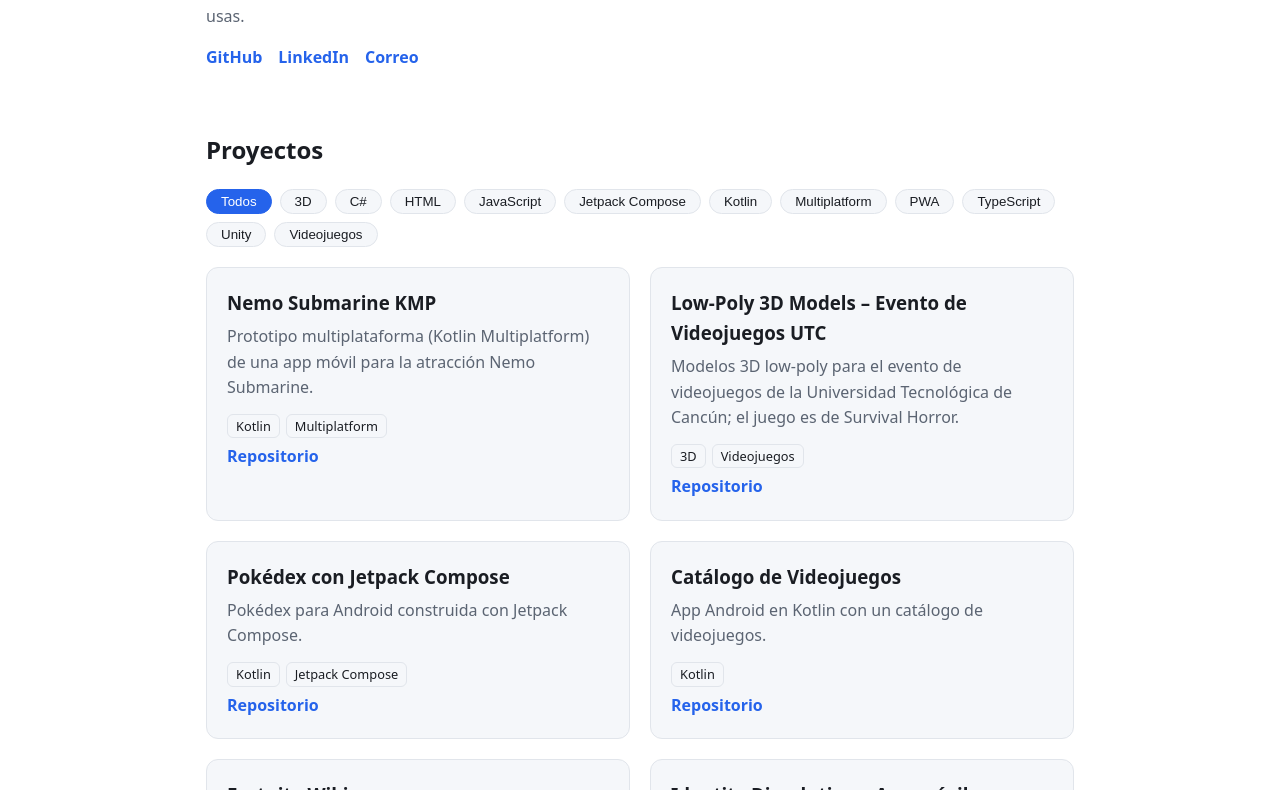
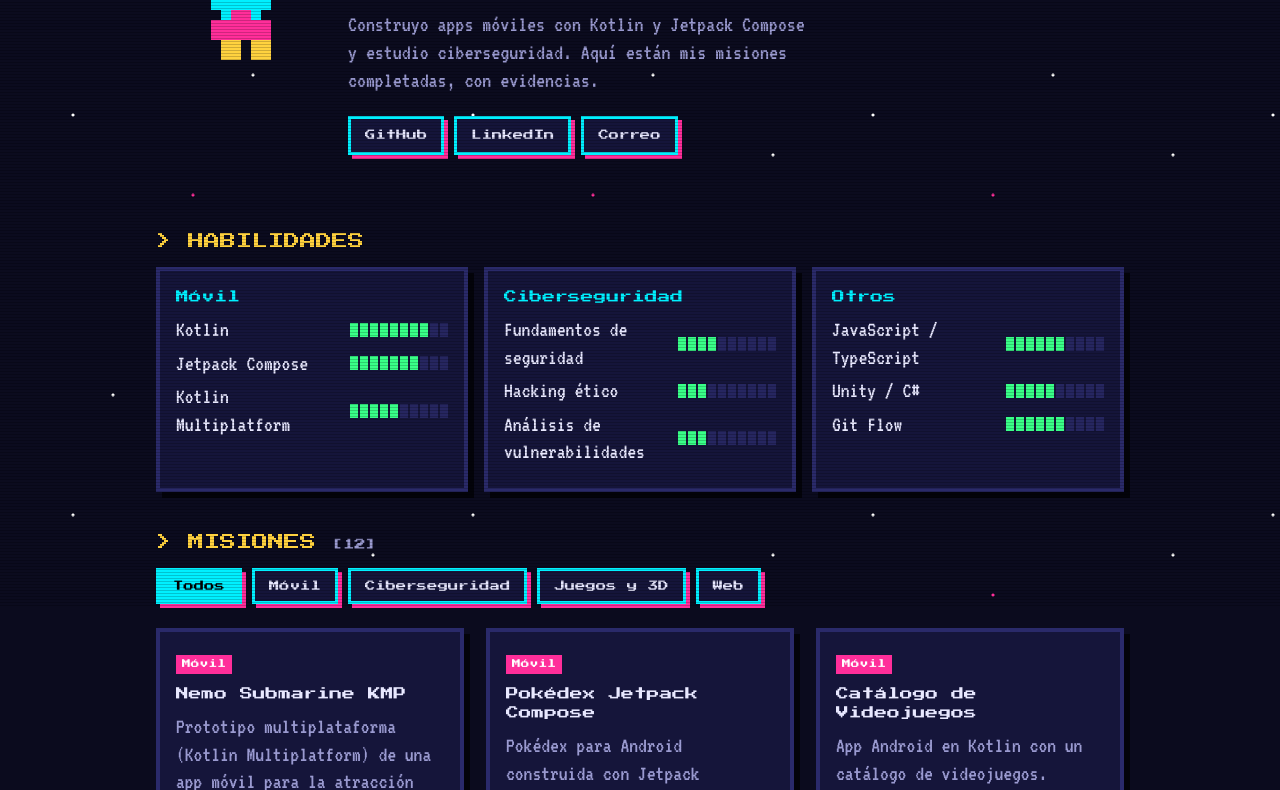
Before and after one commit to Navah-k12/Portfolio, a plain HTML site: page index.html in a window 1280 px wide. Shown: the part 192-982 px from the top of the page. Drawn offline with Linux system fonts and the light colour scheme.

Commit message:
Rediseño estilo pixel art / videojuego
Co-Authored-By: Claude Sonnet 5.5 <noreply@anthropic.com>

```diff
--- a/app.js
+++ b/app.js
@@ -1,62 +1,76 @@
 const $ = id => document.getElementById(id);
+const el = (tag, cls, txt) => { const e = document.createElement(tag); if (cls) e.className = cls; if (txt != null) e.textContent = txt; return e; };
+
 $("nombre").textContent = PERFIL.nombre;
-$("titulo").textContent = PERFIL.titulo;
+$("clase").textContent = PERFIL.clase;
 $("bio").textContent = PERFIL.bio;
 $("anio").textContent = new Date().getFullYear();
 PERFIL.links.forEach(l => {
-  const a = document.createElement("a");
-  a.href = l.url; a.textContent = l.texto; a.rel = "noopener";
-  $("links").appendChild(a);
+  const a = el("a", "btn", l.texto); a.href = l.url; a.rel = "noopener"; $("links").appendChild(a);
 });
 
+// Habilidades como barras de vida
+HABILIDADES.forEach(g => {
+  const box = el("div", "panel"); box.appendChild(el("h3", "", g.grupo));
+  g.items.forEach(([n, lvl]) => {
+    const row = el("div", "skill"); row.appendChild(el("span", "", n));
+    const bar = el("div", "bar");
+    for (let i = 1; i <= 10; i++) bar.appendChild(el("b", i <= lvl ? "on" : ""));
+    row.appendChild(bar); box.appendChild(row);
+  });
+  $("skills").appendChild(box);
+});
+
+// Modal de evidencias
 const modal = $("modal"), modalImg = modal.querySelector("img");
 modal.addEventListener("click", () => modal.hidden = true);
 document.addEventListener("keydown", e => { if (e.key === "Escape") modal.hidden = true; });
 
-const techs = [...new Set(PROYECTOS.flatMap(p => p.tecnologias))].sort();
+const cats = ["Todos", ...new Set(PROYECTOS.map(p => p.categoria))];
 let activo = "Todos";
+const reducir = matchMedia("(prefers-reduced-motion: reduce)").matches;
 
 function filtros() {
   $("filtros").innerHTML = "";
-  ["Todos", ...techs].forEach(t => {
-    const b = document.createElement("button");
-    b.textContent = t;
-    b.className = t === activo ? "activo" : "";
-    b.onclick = () => { activo = t; filtros(); render(); };
+  cats.forEach(c => {
+    const b = el("button", "btn" + (c === activo ? " activo" : ""), c);
+    b.onclick = () => { activo = c; filtros(); render(); };
     $("filtros").appendChild(b);
   });
 }
 
+function tilt(card) {
+  if (reducir) return;
+  card.addEventListener("mousemove", e => {
+    const r = card.getBoundingClientRect();
+    const x = (e.clientX - r.left) / r.width - .5, y = (e.clientY - r.top) / r.height - .5;
+    card.style.transform = `perspective(700px) rotateY(${x * 14}deg) rotateX(${-y * 14}deg) translateZ(6px)`;
+  });
+  card.addEventListener("mouseleave", () => card.style.transform = "");
+}
+
 function render() {
-  const cont = $("proyectos");
-  cont.innerHTML = "";
-  PROYECTOS.filter(p => activo === "Todos" || p.tecnologias.includes(activo)).forEach(p => {
-    const c = document.createElement("article");
-    c.className = "card";
-    const h = document.createElement("h3"); h.textContent = p.titulo;
-    const d = document.createElement("p"); d.textContent = p.descripcion;
-    const tags = document.createElement("div"); tags.className = "tags";
-    p.tecnologias.forEach(t => { const s = document.createElement("span"); s.textContent = t; tags.appendChild(s); });
-    c.append(h, d, tags);
+  const lista = PROYECTOS.filter(p => activo === "Todos" || p.categoria === activo);
+  $("contador").textContent = `[${lista.length}]`;
+  const cont = $("proyectos"); cont.innerHTML = "";
+  lista.forEach((p, i) => {
+    const c = el("article", "card");
+    c.append(el("span", "cat", p.categoria), el("h3", "", p.titulo), el("p", "", p.descripcion));
+    const tags = el("div", "tags"); p.tecnologias.forEach(t => tags.appendChild(el("span", "", t))); c.appendChild(tags);
     if (p.evidencias.length) {
-      const g = document.createElement("div"); g.className = "evid";
+      const g = el("div", "evid");
       p.evidencias.forEach(src => {
-        const i = document.createElement("img");
-        i.src = src; i.alt = "Evidencia de " + p.titulo; i.loading = "lazy";
-        i.onclick = () => { modalImg.src = src; modal.hidden = false; };
-        i.onerror = () => i.remove();
-        g.appendChild(i);
+        const im = el("img"); im.src = src; im.alt = "Evidencia de " + p.titulo; im.loading = "lazy";
+        im.onclick = () => { modalImg.src = src; modal.hidden = false; };
+        im.onerror = () => im.remove(); g.appendChild(im);
       });
       c.appendChild(g);
-    }
-    const links = document.createElement("div"); links.className = "acciones";
-    [["Repositorio", p.repo], ["Demo", p.demo]].forEach(([t, u]) => {
-      if (!u) return;
-      const a = document.createElement("a"); a.href = u; a.textContent = t; a.rel = "noopener"; a.target = "_blank";
-      links.appendChild(a);
+    } else c.appendChild(el("p", "sin", "[ evidencias pendientes ]"));
+    const ac = el("div", "acciones");
+    [["Código", p.repo], ["Demo", p.demo]].forEach(([t, u]) => {
+      if (!u) return; const a = el("a", "btn", t); a.href = u; a.target = "_blank"; a.rel = "noopener"; ac.appendChild(a);
     });
-    c.appendChild(links);
-    cont.appendChild(c);
+    c.appendChild(ac); c.style.animationDelay = i * 60 + "ms"; tilt(c); cont.appendChild(c);
   });
 }
 filtros(); render();
--- a/index.html
+++ b/index.html
@@ -4,23 +4,40 @@
 <meta charset="utf-8">
 <meta name="viewport" content="width=device-width, initial-scale=1">
 <title>Portafolio | Bryan Canche</title>
-<meta name="description" content="Portafolio de proyectos de software con evidencias.">
+<meta name="description" content="Portafolio de desarrollo móvil y ciberseguridad, estilo videojuego.">
+<link rel="preconnect" href="https://fonts.googleapis.com">
+<link rel="preconnect" href="https://fonts.gstatic.com" crossorigin>
+<link href="https://fonts.googleapis.com/css2?family=Press+Start+2P&family=VT323&display=swap" rel="stylesheet">
 <link rel="stylesheet" href="style.css">
 </head>
 <body>
+<div class="stars" aria-hidden="true"></div>
 <header class="hero">
-  <h1 id="nombre"></h1>
-  <p id="titulo"></p>
-  <p id="bio"></p>
-  <nav id="links"></nav>
+  <div class="avatar" aria-hidden="true"><i></i></div>
+  <div>
+    <p class="insert">▶ PLAYER 1 READY</p>
+    <h1 id="nombre"></h1>
+    <p class="clase" id="clase"></p>
+    <p class="bio" id="bio"></p>
+    <nav id="links"></nav>
+  </div>
 </header>
+
 <main>
-  <h2>Proyectos</h2>
-  <div id="filtros"></div>
-  <section id="proyectos" class="grid"></section>
+  <section>
+    <h2>&gt; HABILIDADES</h2>
+    <div id="skills" class="skills"></div>
+  </section>
+
+  <section>
+    <h2>&gt; MISIONES <small id="contador"></small></h2>
+    <div id="filtros" class="filtros"></div>
+    <div id="proyectos" class="grid"></div>
+  </section>
 </main>
-<footer><p>© <span id="anio"></span> · Hecho con HTML y CSS en GitHub Pages</p></footer>
-<div id="modal" class="modal" hidden><img alt=""><button aria-label="Cerrar">✕</button></div>
+
+<footer>© <span id="anio"></span> · GAME OVER? NO. CONTINUAR ▮</footer>
+<div id="modal" class="modal" hidden><img alt=""><button aria-label="Cerrar">X</button></div>
 <script src="proyectos.js"></script>
 <script src="app.js"></script>
 </body>
--- a/proyectos.js
+++ b/proyectos.js
@@ -1,8 +1,8 @@
-// EDITA ESTE ARCHIVO: tus datos y proyectos.
+// EDITA ESTE ARCHIVO: tus datos, habilidades y proyectos.
 const PERFIL = {
   nombre: "Bryan Canche",
-  titulo: "Desarrollador de software",
-  bio: "Breve descripción sobre ti: qué haces, qué te interesa y qué tecnologías usas.",
+  clase: "Desarrollador Móvil · Ciberseguridad",
+  bio: "Construyo apps móviles con Kotlin y Jetpack Compose y estudio ciberseguridad. Aquí están mis misiones completadas, con evidencias.",
   links: [
     { texto: "GitHub", url: "https://github.com/Navah-k12" },
     { texto: "LinkedIn", url: "https://www.linkedin.com/in/TU-USUARIO" },
@@ -10,131 +10,50 @@ const PERFIL = {
   ]
 };
 
-// Agrega capturas en evidencias/ y ponlas en el arreglo 'evidencias' de cada proyecto.
+// nivel: 1 a 10
+const HABILIDADES = [
+  { grupo: "Móvil", items: [["Kotlin", 8], ["Jetpack Compose", 7], ["Kotlin Multiplatform", 5]] },
+  { grupo: "Ciberseguridad", items: [["Fundamentos de seguridad", 4], ["Hacking ético", 3], ["Análisis de vulnerabilidades", 3]] },
+  { grupo: "Otros", items: [["JavaScript / TypeScript", 6], ["Unity / C#", 5], ["Git Flow", 6]] }
+];
+
+// categoria: "Móvil" | "Ciberseguridad" | "Juegos y 3D" | "Web"
+// Capturas: guárdalas en evidencias/ y ponlas en el arreglo 'evidencias'.
 const PROYECTOS = [
-  {
-    "titulo": "Nemo Submarine KMP",
-    "descripcion": "Prototipo multiplataforma (Kotlin Multiplatform) de una app móvil para la atracción Nemo Submarine.",
-    "tecnologias": [
-      "Kotlin",
-      "Multiplatform"
-    ],
-    "repo": "https://github.com/Navah-k12/NemoSubmarine_KMP",
-    "demo": "",
-    "evidencias": []
-  },
-  {
-    "titulo": "Low-Poly 3D Models – Evento de Videojuegos UTC",
-    "descripcion": "Modelos 3D low-poly para el evento de videojuegos de la Universidad Tecnológica de Cancún; el juego es de Survival Horror.",
-    "tecnologias": [
-      "3D",
-      "Videojuegos"
-    ],
-    "repo": "https://github.com/Navah-k12/Low-Poly-3D-Models-for-a-Video-Game-Event",
-    "demo": "",
-    "evidencias": []
-  },
-  {
-    "titulo": "Pokédex con Jetpack Compose",
-    "descripcion": "Pokédex para Android construida con Jetpack Compose.",
-    "tecnologias": [
-      "Kotlin",
-      "Jetpack Compose"
-    ],
-    "repo": "https://github.com/Navah-k12/Pokedex_JetpackCompose",
-    "demo": "",
-    "evidencias": []
-  },
-  {
-    "titulo": "Catálogo de Videojuegos",
-    "descripcion": "App Android en Kotlin con un catálogo de videojuegos.",
-    "tecnologias": [
-      "Kotlin"
-    ],
-    "repo": "https://github.com/Navah-k12/Catalogo-de-Videojuegos",
-    "demo": "",
-    "evidencias": []
-  },
-  {
-    "titulo": "Fortnite Wiki",
-    "descripcion": "App Android en Kotlin tipo wiki de Fortnite.",
-    "tecnologias": [
-      "Kotlin"
-    ],
-    "repo": "https://github.com/Navah-k12/ForniteWiki",
-    "demo": "",
-    "evidencias": []
-  },
-  {
-    "titulo": "Identity Dissolution – App móvil",
-    "descripcion": "Aplicación móvil desarrollada en Kotlin.",
-    "tecnologias": [
-      "Kotlin"
-    ],
-    "repo": "https://github.com/Navah-k12/Identity_DIssolution_AppMovil",
-    "demo": "",
-    "evidencias": []
-  },
-  {
-    "titulo": "Video Game Tournament System",
-    "descripcion": "Sistema web para gestionar torneos de videojuegos.",
-    "tecnologias": [
-      "JavaScript"
-    ],
-    "repo": "https://github.com/Navah-k12/Video-Game-Tournament-System",
-    "demo": "",
-    "evidencias": []
-  },
-  {
-    "titulo": "PWA con Service Worker",
-    "descripcion": "Aplicación web progresiva con Service Worker.",
-    "tecnologias": [
-      "JavaScript",
-      "PWA"
-    ],
-    "repo": "https://github.com/Navah-k12/PWA_Service_Worker",
-    "demo": "",
-    "evidencias": []
-  },
-  {
-    "titulo": "Dashboard",
-    "descripcion": "Panel de control desarrollado en TypeScript.",
-    "tecnologias": [
-      "TypeScript"
-    ],
-    "repo": "https://github.com/Navah-k12/Dashboard",
-    "demo": "",
-    "evidencias": []
-  },
-  {
-    "titulo": "EatsBack",
-    "descripcion": "Backend desarrollado en TypeScript.",
-    "tecnologias": [
-      "TypeScript"
-    ],
-    "repo": "https://github.com/Navah-k12/EatsBack",
-    "demo": "",
-    "evidencias": []
-  },
-  {
-    "titulo": "CRUD Blindado",
-    "descripcion": "CRUD web en HTML.",
-    "tecnologias": [
-      "HTML"
-    ],
-    "repo": "https://github.com/Navah-k12/CrudBlindado",
-    "demo": "",
-    "evidencias": []
-  },
-  {
-    "titulo": "Introducción a Unity",
-    "descripcion": "Proyecto de introducción a Unity con C#.",
-    "tecnologias": [
-      "C#",
-      "Unity"
-    ],
-    "repo": "https://github.com/Navah-k12/introduction_Unity",
-    "demo": "",
-    "evidencias": []
-  }
+  { titulo: "Nemo Submarine KMP", categoria: "Móvil",
+    descripcion: "Prototipo multiplataforma (Kotlin Multiplatform) de una app móvil para la atracción Nemo Submarine.",
+    tecnologias: ["Kotlin", "KMP"], repo: "https://github.com/Navah-k12/NemoSubmarine_KMP", demo: "", evidencias: [] },
+  { titulo: "Pokédex Jetpack Compose", categoria: "Móvil",
+    descripcion: "Pokédex para Android construida con Jetpack Compose.",
+    tecnologias: ["Kotlin", "Compose"], repo: "https://github.com/Navah-k12/Pokedex_JetpackCompose", demo: "", evidencias: [] },
+  { titulo: "Catálogo de Videojuegos", categoria: "Móvil",
+    descripcion: "App Android en Kotlin con un catálogo de videojuegos.",
+    tecnologias: ["Kotlin"], repo: "https://github.com/Navah-k12/Catalogo-de-Videojuegos", demo: "", evidencias: [] },
+  { titulo: "Fortnite Wiki", categoria: "Móvil",
+    descripcion: "App Android en Kotlin tipo wiki de Fortnite.",
+    tecnologias: ["Kotlin"], repo: "https://github.com/Navah-k12/ForniteWiki", demo: "", evidencias: [] },
+  { titulo: "Identity Dissolution", categoria: "Móvil",
+    descripcion: "Aplicación móvil desarrollada en Kotlin.",
+    tecnologias: ["Kotlin"], repo: "https://github.com/Navah-k12/Identity_DIssolution_AppMovil", demo: "", evidencias: [] },
+  { titulo: "CRUD Blindado", categoria: "Ciberseguridad",
+    descripcion: "CRUD web enfocado en buenas prácticas de seguridad.",
+    tecnologias: ["HTML", "Seguridad"], repo: "https://github.com/Navah-k12/CrudBlindado", demo: "", evidencias: [] },
+  { titulo: "Low-Poly 3D · Evento UTC", categoria: "Juegos y 3D",
+    descripcion: "Modelos 3D low-poly para el evento de videojuegos de la Universidad Tecnológica de Cancún. Juego de Survival Horror.",
+    tecnologias: ["3D", "Low-Poly"], repo: "https://github.com/Navah-k12/Low-Poly-3D-Models-for-a-Video-Game-Event", demo: "", evidencias: [] },
+  { titulo: "Introducción a Unity", categoria: "Juegos y 3D",
+    descripcion: "Primeros proyectos con Unity y C#.",
+    tecnologias: ["Unity", "C#"], repo: "https://github.com/Navah-k12/introduction_Unity", demo: "", evidencias: [] },
+  { titulo: "Video Game Tournament System", categoria: "Web",
+    descripcion: "Sistema web para gestionar torneos de videojuegos.",
+    tecnologias: ["JavaScript"], repo: "https://github.com/Navah-k12/Video-Game-Tournament-System", demo: "", evidencias: [] },
+  { titulo: "PWA con Service Worker", categoria: "Web",
+    descripcion: "Aplicación web progresiva con Service Worker.",
+    tecnologias: ["JavaScript", "PWA"], repo: "https://github.com/Navah-k12/PWA_Service_Worker", demo: "", evidencias: [] },
+  { titulo: "Dashboard", categoria: "Web",
+    descripcion: "Panel de control desarrollado en TypeScript.",
+    tecnologias: ["TypeScript"], repo: "https://github.com/Navah-k12/Dashboard", demo: "", evidencias: [] },
+  { titulo: "EatsBack", categoria: "Web",
+    descripcion: "Backend desarrollado en TypeScript.",
+    tecnologias: ["TypeScript"], repo: "https://github.com/Navah-k12/EatsBack", demo: "", evidencias: [] }
 ];
--- a/style.css
+++ b/style.css
@@ -1,25 +1,66 @@
-:root{--bg:#fff;--fg:#1a1d23;--muted:#5b6472;--card:#f5f7fa;--border:#e1e5eb;--accent:#2563eb}
-@media (prefers-color-scheme:dark){:root{--bg:#0f1218;--fg:#e8ebf0;--muted:#9aa3b2;--card:#171b24;--border:#262c38;--accent:#6ea0ff}}
+:root{--bg:#0b0b1e;--panel:#15153a;--edge:#2a2a6a;--fg:#e8e8ff;--muted:#9a9ad0;--a:#00f0ff;--b:#ff2e9a;--c:#ffd23f;--ok:#39ff88}
 *{box-sizing:border-box}
-body{margin:0;background:var(--bg);color:var(--fg);font:16px/1.6 system-ui,sans-serif}
-.hero{padding:64px 16px 40px;max-width:900px;margin:auto}
-.hero h1{margin:0;font-size:2.4rem}
-#titulo{color:var(--accent);font-weight:600;margin:.2rem 0}
-#bio{color:var(--muted);max-width:60ch}
-#links a{margin-right:16px;color:var(--accent);text-decoration:none;font-weight:600}
-main{max-width:900px;margin:auto;padding:0 16px 48px}
-#filtros{display:flex;flex-wrap:wrap;gap:8px;margin-bottom:20px}
-#filtros button{border:1px solid var(--border);background:var(--card);color:var(--fg);border-radius:999px;padding:4px 14px;cursor:pointer}
-#filtros .activo{background:var(--accent);color:#fff;border-color:var(--accent)}
-.grid{display:grid;grid-template-columns:repeat(auto-fill,minmax(280px,1fr));gap:20px}
-.card{background:var(--card);border:1px solid var(--border);border-radius:12px;padding:20px}
-.card h3{margin:0 0 6px}.card p{color:var(--muted);margin:0 0 12px}
-.tags span{display:inline-block;font-size:.8rem;border:1px solid var(--border);border-radius:6px;padding:1px 8px;margin:0 6px 6px 0}
-.evid{display:flex;gap:8px;overflow-x:auto;margin:8px 0}
-.evid img{height:90px;border-radius:6px;border:1px solid var(--border);cursor:zoom-in}
-.acciones a{margin-right:14px;color:var(--accent);font-weight:600;text-decoration:none}
-.modal{position:fixed;inset:0;background:#000d;display:flex;align-items:center;justify-content:center;z-index:9}
+html{scroll-behavior:smooth}
+body{margin:0;background:var(--bg);color:var(--fg);font:22px/1.25 'VT323',monospace;image-rendering:pixelated;overflow-x:hidden}
+body::after{content:"";position:fixed;inset:0;pointer-events:none;background:repeating-linear-gradient(0deg,#0000 0 2px,#00000030 2px 3px);z-index:50}
+.stars{position:fixed;inset:0;z-index:-1;background:
+ radial-gradient(2px 2px at 20% 30%,#fff 50%,#0000),radial-gradient(2px 2px at 70% 20%,var(--a) 50%,#0000),
+ radial-gradient(2px 2px at 85% 70%,#fff 50%,#0000),radial-gradient(2px 2px at 40% 80%,var(--b) 50%,#0000),
+ radial-gradient(2px 2px at 10% 60%,#fff 50%,#0000),radial-gradient(2px 2px at 55% 50%,#fff 50%,#0000);
+ background-size:400px 400px;animation:drift 60s linear infinite}
+@keyframes drift{to{background-position:400px 800px}}
+h1,h2,h3,.btn,.insert,.cat{font-family:'Press Start 2P',monospace;font-weight:400}
+.hero{max-width:1000px;margin:auto;padding:56px 16px 24px;display:flex;gap:32px;align-items:center;flex-wrap:wrap}
+.insert{color:var(--c);font-size:.7rem;animation:blink 1s steps(2) infinite}
+@keyframes blink{50%{opacity:0}}
+h1{font-size:clamp(1.3rem,5vw,2.2rem);margin:12px 0;color:var(--a);text-shadow:4px 4px 0 var(--b)}
+.clase{color:var(--ok);font-size:1.5rem;margin:0}
+.bio{max-width:52ch;color:var(--muted);font-size:1.4rem}
+/* Avatar pixel art 3D (cubo isométrico con box-shadow) */
+.avatar{width:160px;height:160px;display:grid;place-items:center;perspective:600px;flex:none}
+.avatar i{--p:10px;display:block;width:var(--p);height:var(--p);transform:translate(-40px,-40px);
+ box-shadow:
+ 30px 0 0 var(--a),40px 0 0 var(--a),50px 0 0 var(--a),60px 0 0 var(--a),
+ 20px 10px 0 var(--a),30px 10px 0 #fff,40px 10px 0 var(--a),50px 10px 0 var(--a),60px 10px 0 #fff,70px 10px 0 var(--a),
+ 20px 20px 0 var(--a),30px 20px 0 #111,40px 20px 0 var(--a),50px 20px 0 var(--a),60px 20px 0 #111,70px 20px 0 var(--a),
+ 20px 30px 0 var(--a),30px 30px 0 var(--a),40px 30px 0 var(--a),50px 30px 0 var(--a),60px 30px 0 var(--a),70px 30px 0 var(--a),
+ 30px 40px 0 var(--a),40px 40px 0 var(--b),50px 40px 0 var(--b),60px 40px 0 var(--a),
+ 20px 50px 0 var(--b),30px 50px 0 var(--b),40px 50px 0 var(--b),50px 50px 0 var(--b),60px 50px 0 var(--b),70px 50px 0 var(--b),
+ 20px 60px 0 var(--b),30px 60px 0 var(--b),40px 60px 0 var(--b),50px 60px 0 var(--b),60px 60px 0 var(--b),70px 60px 0 var(--b),
+ 30px 70px 0 var(--c),40px 70px 0 var(--c),60px 70px 0 var(--c),70px 70px 0 var(--c),
+ 30px 80px 0 var(--c),40px 80px 0 var(--c),60px 80px 0 var(--c),70px 80px 0 var(--c);
+ animation:float 2.4s steps(6) infinite alternate}
+@keyframes float{to{transform:translate(-40px,-52px) rotateY(18deg)}}
+.btn{display:inline-block;margin:0 10px 12px 0;padding:10px 14px;font-size:.65rem;color:var(--fg);background:var(--panel);
+ border:3px solid var(--a);box-shadow:4px 4px 0 var(--b);text-decoration:none;cursor:pointer;transition:transform .08s}
+.btn:hover,.btn:focus-visible{transform:translate(2px,2px);box-shadow:2px 2px 0 var(--b);outline:none;color:var(--c)}
+.btn.activo{background:var(--a);color:#000}
+main{max-width:1000px;margin:auto;padding:0 16px 40px}
+h2{font-size:1rem;color:var(--c);margin:40px 0 16px}
+h2 small{color:var(--muted);font-size:.7rem}
+h3{font-size:.8rem;margin:0 0 10px;line-height:1.5}
+.skills{display:grid;grid-template-columns:repeat(auto-fit,minmax(260px,1fr));gap:16px}
+.panel,.card{background:var(--panel);border:4px solid var(--edge);box-shadow:6px 6px 0 #000a;padding:16px}
+.panel h3{color:var(--a)}
+.skill{display:flex;justify-content:space-between;align-items:center;gap:8px;margin:6px 0}
+.bar{display:flex;gap:2px;flex:none}
+.bar b{width:8px;height:14px;background:#262660}
+.bar b.on{background:var(--ok)}
+.filtros{margin-bottom:12px}
+.grid{display:grid;grid-template-columns:repeat(auto-fill,minmax(290px,1fr));gap:22px}
+.card{transform-style:preserve-3d;transition:transform .15s,border-color .15s;animation:pop .3s steps(4) both}
+.card:hover{border-color:var(--b)}
+@keyframes pop{from{opacity:0;transform:translateY(12px) scale(.96)}}
+.card p{color:var(--muted);margin:0 0 10px}
+.card h3{color:var(--fg)}
+.cat{display:inline-block;font-size:.55rem;background:var(--b);color:#fff;padding:4px 6px;margin-bottom:10px}
+.tags span{display:inline-block;border:2px solid var(--edge);color:var(--a);padding:0 6px;margin:0 6px 6px 0;font-size:1.1rem}
+.sin{font-size:1.1rem;opacity:.6}
+.evid{display:flex;gap:8px;overflow-x:auto;margin:6px 0 12px}
+.evid img{height:90px;border:3px solid var(--edge);cursor:zoom-in}
+footer{text-align:center;padding:24px 16px 40px;color:var(--muted);font-size:1.1rem}
+.modal{position:fixed;inset:0;background:#000d;display:flex;align-items:center;justify-content:center;z-index:99}
 .modal[hidden]{display:none}
-.modal img{max-width:92vw;max-height:90vh}
-.modal button{position:absolute;top:16px;right:16px;font-size:1.4rem;background:none;color:#fff;border:0;cursor:pointer}
-footer{text-align:center;color:var(--muted);padding:24px 16px;border-top:1px solid var(--border)}
+.modal img{max-width:92vw;max-height:90vh;border:4px solid var(--a)}
+.modal button{position:absolute;top:16px;right:16px;font:1rem 'Press Start 2P';background:var(--b);color:#fff;border:3px solid #fff;padding:8px;cursor:pointer}
+@media (prefers-reduced-motion:reduce){*{animation:none!important;transition:none!important}}
```
